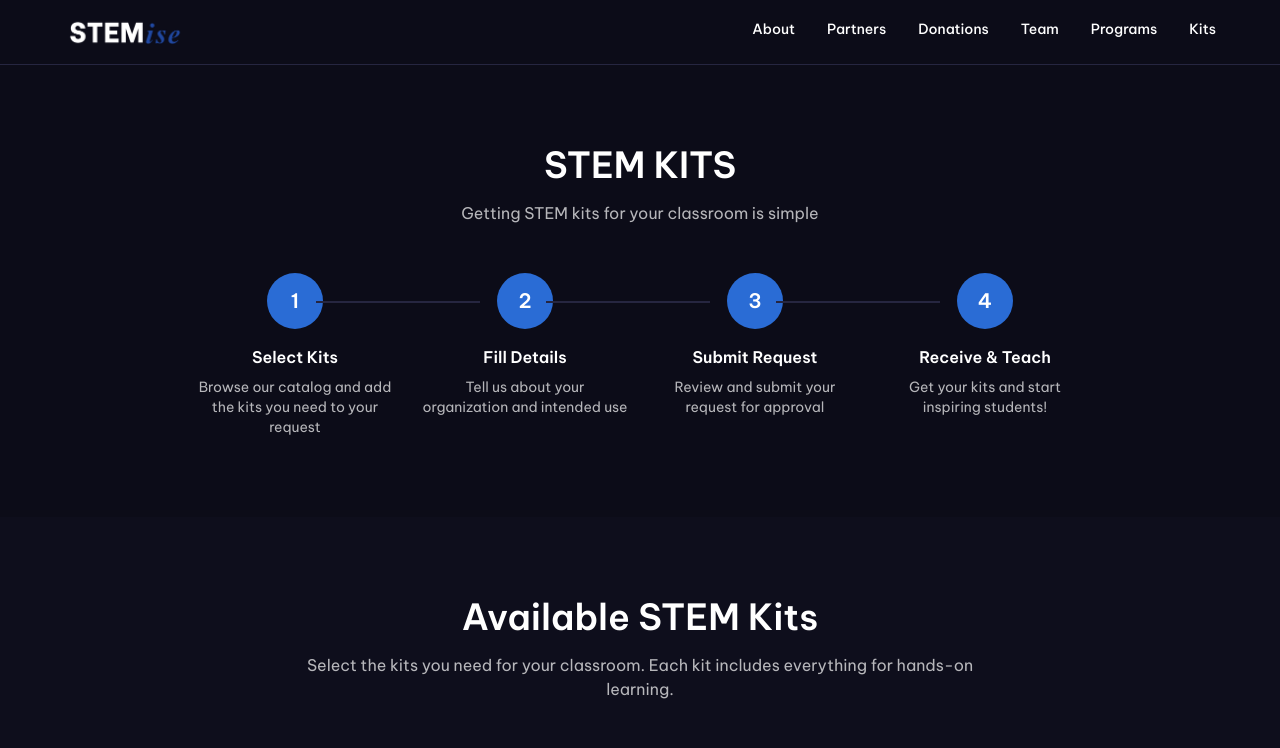
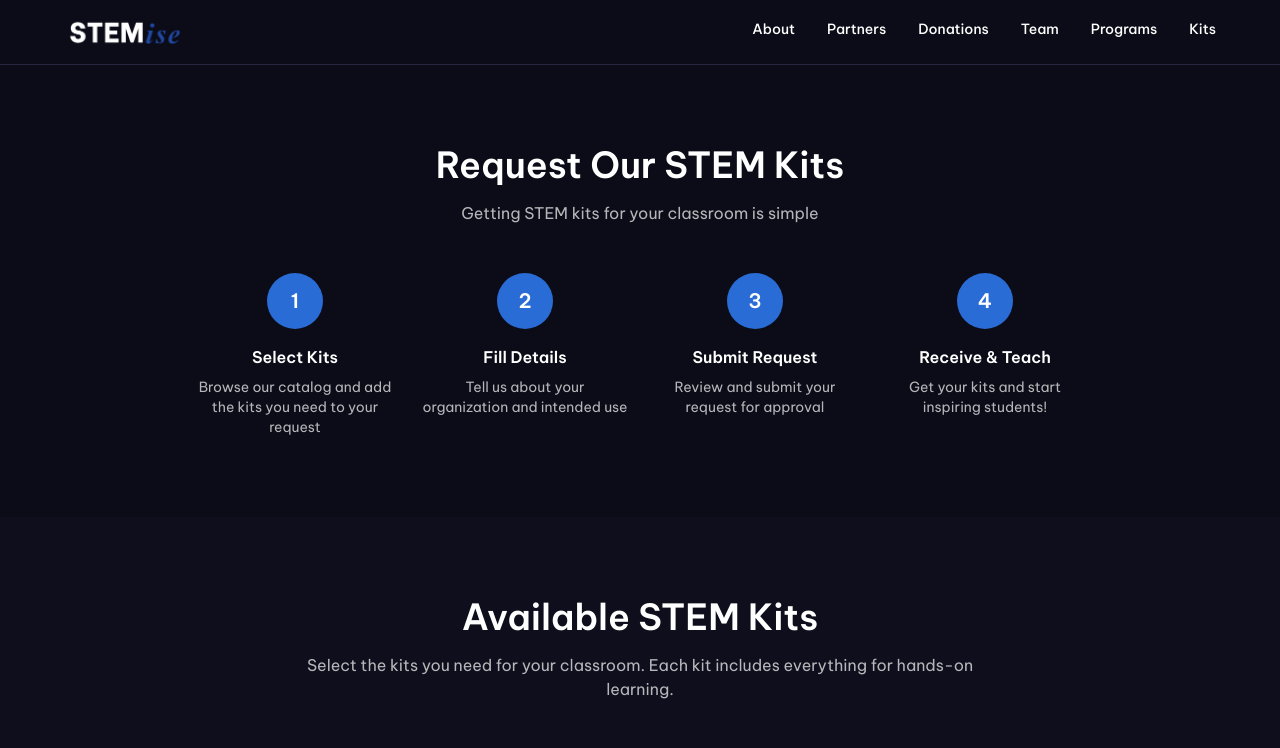
Before and after one commit to STEMise/stemise-website-current-1-3-2026, a React (Vite) app: page /kits in a window 1280 px wide. Shown: the top 748 px of the page. Built offline with nearby package versions, Linux system fonts and the light colour scheme; the HTML template or start-up script is replaced by a standard one.

Commit message:
Visual edit in Lovable
Edited UI in Lovable

```diff
--- a/src/pages/Kits.tsx
+++ b/src/pages/Kits.tsx
@@ -297,7 +297,7 @@ const Kits = () => {
         <section id="how-it-works" className="py-20">
           <div className="container mx-auto px-6">
             <div className="text-center mb-12">
-              <h2 className="text-3xl md:text-4xl font-bold text-foreground mb-4">STEM KITS</h2>
+              <h2 className="text-3xl md:text-4xl font-bold text-foreground mb-4">Request Our STEM Kits</h2>
               <p className="text-foreground/70 max-w-xl mx-auto">Getting STEM kits for your classroom is simple</p>
             </div>
             <div className="grid md:grid-cols-4 gap-6 max-w-4xl mx-auto">
@@ -307,7 +307,7 @@ const Kits = () => {
                   </div>
                   <h3 className="font-semibold text-foreground mb-2">{item.title}</h3>
                   <p className="text-sm text-foreground/70">{item.description}</p>
-                  {item.step < 4 && <div className="hidden md:block absolute top-7 left-[60%] w-[80%] h-0.5 bg-border" />}
+                  {item.step < 4}
                 </div>)}
             </div>
           </div>
```
